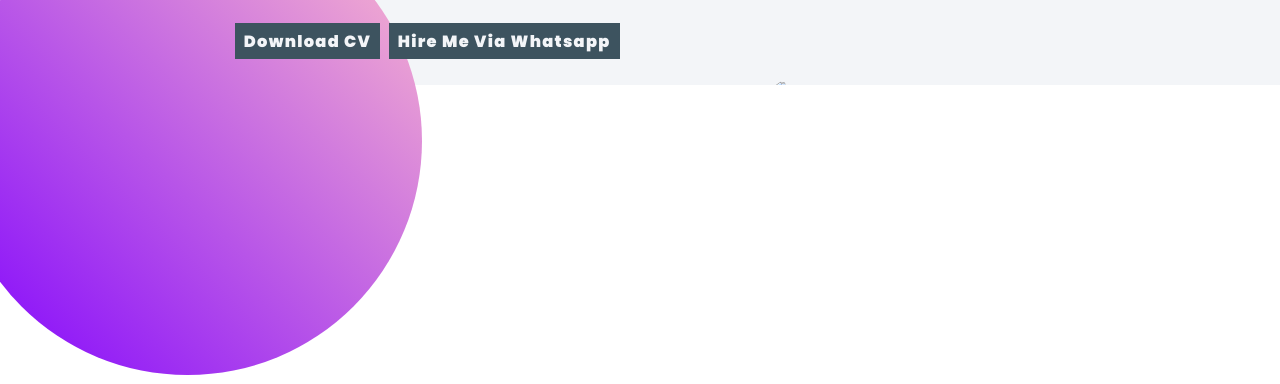
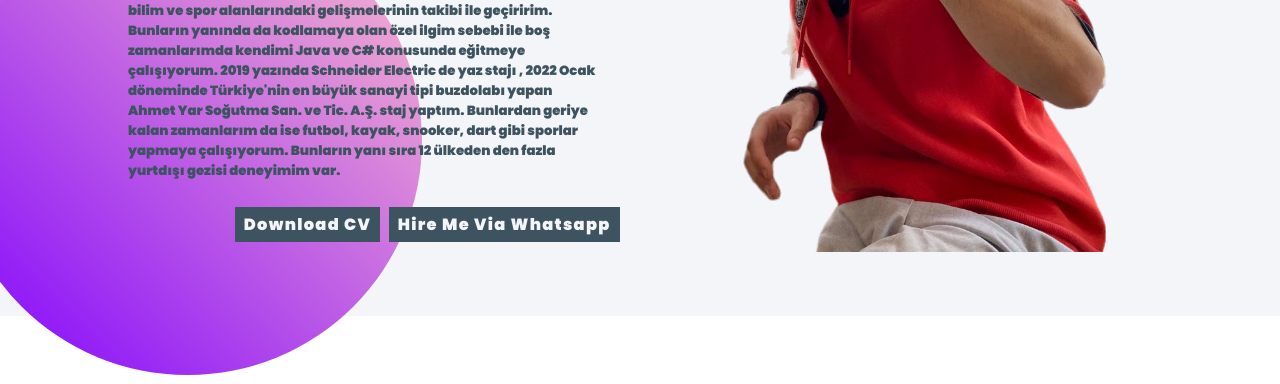
Before and after one commit to UmutVeral/umutveral.github.io, a plain HTML site: page index.html in a window 1280 px wide. Shown: the part 416-800 px from the top of the page. Drawn offline with nearby package versions, Linux system fonts and the light colour scheme.

Commit message:
Update index.html

```diff
--- a/index.html
+++ b/index.html
@@ -40,8 +40,8 @@
         </div>
         <div class="cols cols1">
           <div class="imgbox">
-            <img src="pics/splash.png"  id="splash">
-            <img src="pics/img.png"  >
+            <img src="splash.png"  id="splash">
+            <img src="img.png"  >
           </div>
 
         </div>
```
